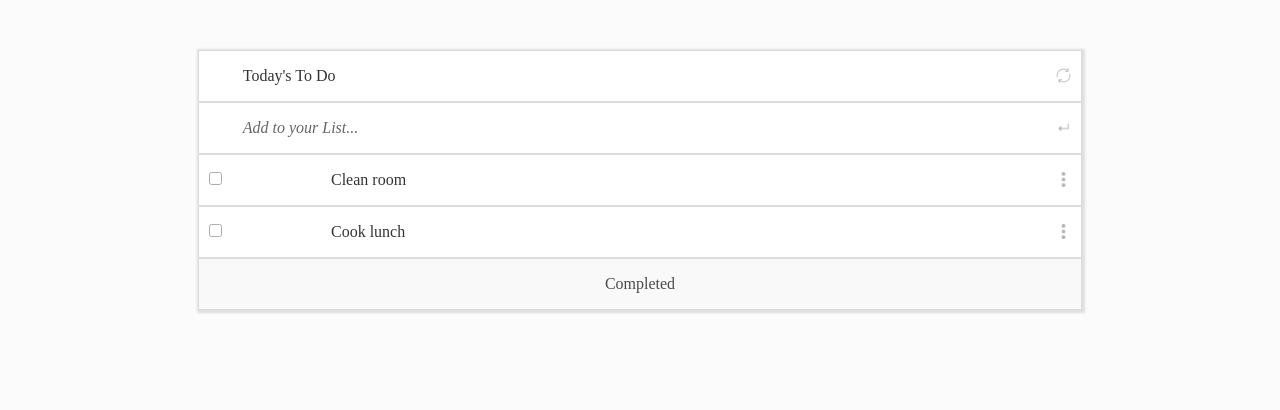
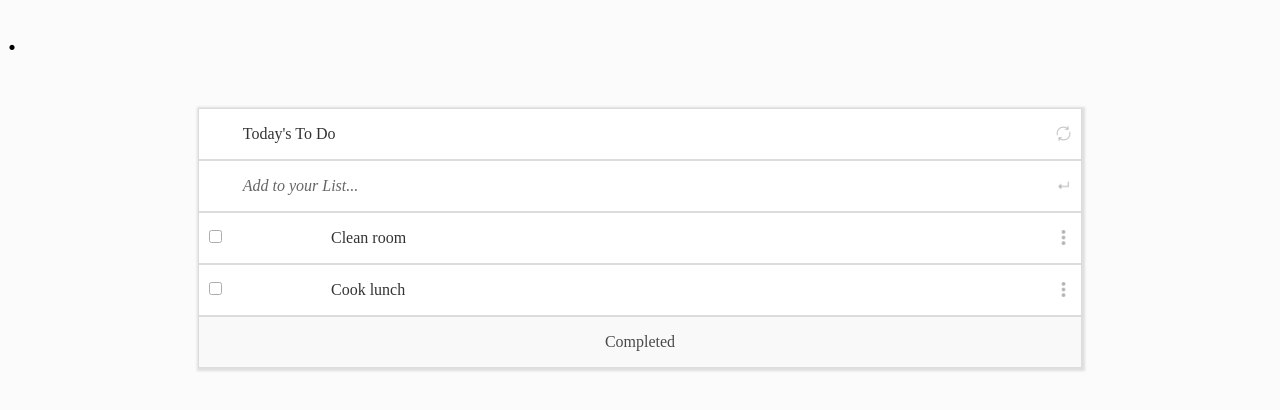
Before and after one commit to SimbaWANGU/To-Do-List, a website built with webpack: page src/index.html in a window 1280 px wide. Built offline with nearby package versions, Linux system fonts and the light colour scheme.

Commit message:
Update linters

```diff
--- a/src/index.html
+++ b/src/index.html
@@ -6,7 +6,7 @@
     <title>Wbpack Exercise</title>
 </head>
 <body>
-    <h1></h1>
+    <h1>.</h1>
     <div id="toDo">
     </div>
 </body>
```
